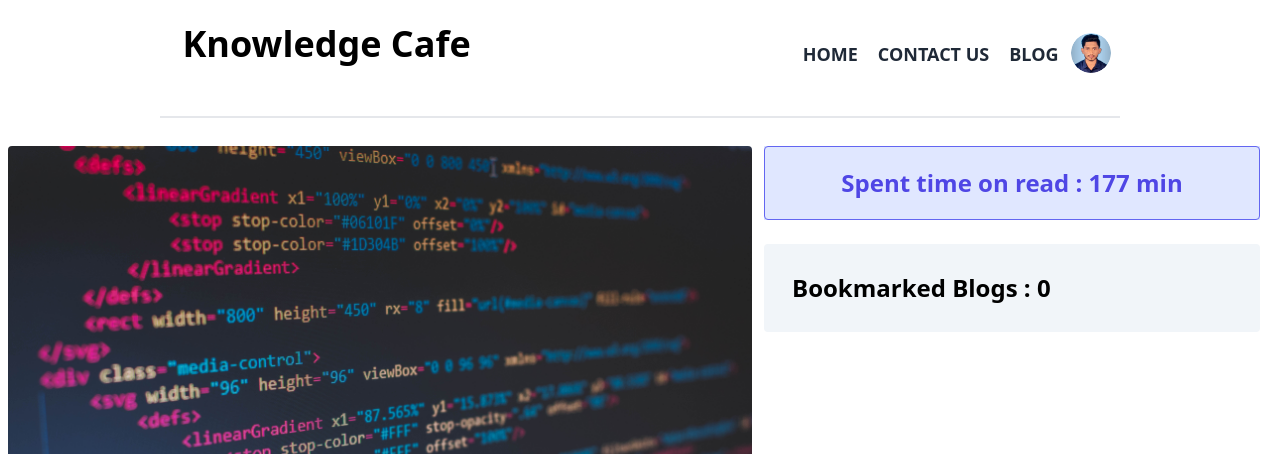
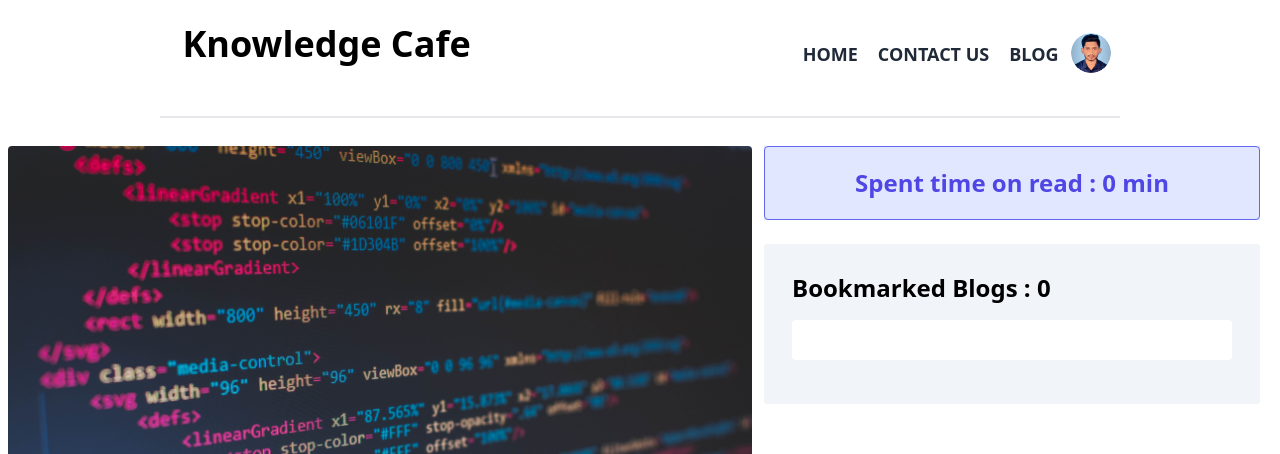
Before and after one commit to sifatullahshoyon/knowledge-cafe-recap, a React (Vite) app: page / in a window 1280 px wide. Shown: the top 454 px of the page. Built offline with nearby package versions, Linux system fonts and the light colour scheme.

Commit message:
done spent time on read work

```diff
--- a/src/Components/Cart/Cart.jsx
+++ b/src/Components/Cart/Cart.jsx
@@ -1,26 +1,39 @@
 import React from "react";
 
 const Cart = (props) => {
+    // console.log(props);
+    let time = 0;
+    let title;
+    for(let pd of props.cart){
+        console.log(pd)
+        time = time + parseInt(pd.profile.read)
+         title = pd.title;
+    }
   return (
-    <>
+    <div className="sticky top-0">
       <div className="text-center bg-indigo-100 mb-6 mx-auto">
         <p className="border rounded border-indigo-500 p-5 font-exo text-2xl text-indigo-600 font-bold">
-          Spent time on read : 177 min
+          Spent time on read : {time} min
         </p>
       </div>
       <div className="bg-slate-100 p-7 rounded">
         <h1 className="text-2xl text-black font-exo font-bold">
           Bookmarked Blogs : {props.cart.length}
         </h1>
-        {props.cart?.map((product) => (
+        <div  className="my-4 bg-white p-5 rounded">
+            <p className="font-exo font-semibold text-lg leading-7">
+              {title}
+            </p>
+          </div>
+        {/* {props.cart?.map((product) => (
           <div key={product.id} className="my-4 bg-white p-5 rounded">
             <p className="font-exo font-semibold text-lg leading-7">
               {product.title}
             </p>
           </div>
-        ))}
+        ))} */}
       </div>
-    </>
+    </div>
   );
 };
 
--- a/src/Components/Main/Main.jsx
+++ b/src/Components/Main/Main.jsx
@@ -6,11 +6,15 @@ import { ToastContainer, toast } from 'react-toastify';
 const Main = () => {
     const [products , setProducts] = useState([]);
     const [cart , setCart] = useState([]);
-    console.log(cart)
+    // console.log(cart);
     const addBookmark = (product) => {
         const newCart = [...cart , product];
         setCart(newCart);
         toast("You Have Already Bookmarked This Blog!");
+      };
+      const markAsRead = (pd) => {
+        const newCart = [...cart , pd];
+        setCart(newCart);
       };
     useEffect(() => {
         const loadData = async() => {
@@ -28,6 +32,7 @@ const Main = () => {
                         product={product}
                         key={product.id}
                         addBookmark={addBookmark}
+                        markAsRead={markAsRead}
                         ></Shop>)
                 }
             </div>
--- a/src/Components/Shop/Shop.jsx
+++ b/src/Components/Shop/Shop.jsx
@@ -6,6 +6,7 @@ const Shop = (props) => {
 //   console.log(props);
   const { title, image, profile, beginners, programming, Mark_as_read } = props.product;
   const addBookmark = props.addBookmark;
+  const markAsRead = props.markAsRead;
   return (
     <div>
       <div className="card-compact w-full bg-base-100">
@@ -44,7 +45,7 @@ const Shop = (props) => {
             <span>{beginners}</span>
             <span>{programming}</span>
           </div>
-          <p className="font-exo text-xl font-semibold text-indigo-600 underline">
+          <p onClick={() => markAsRead(props.product)} className="font-exo text-xl font-semibold text-indigo-600 underline">
             {Mark_as_read}
           </p>
           <hr className="my-8" />
```
